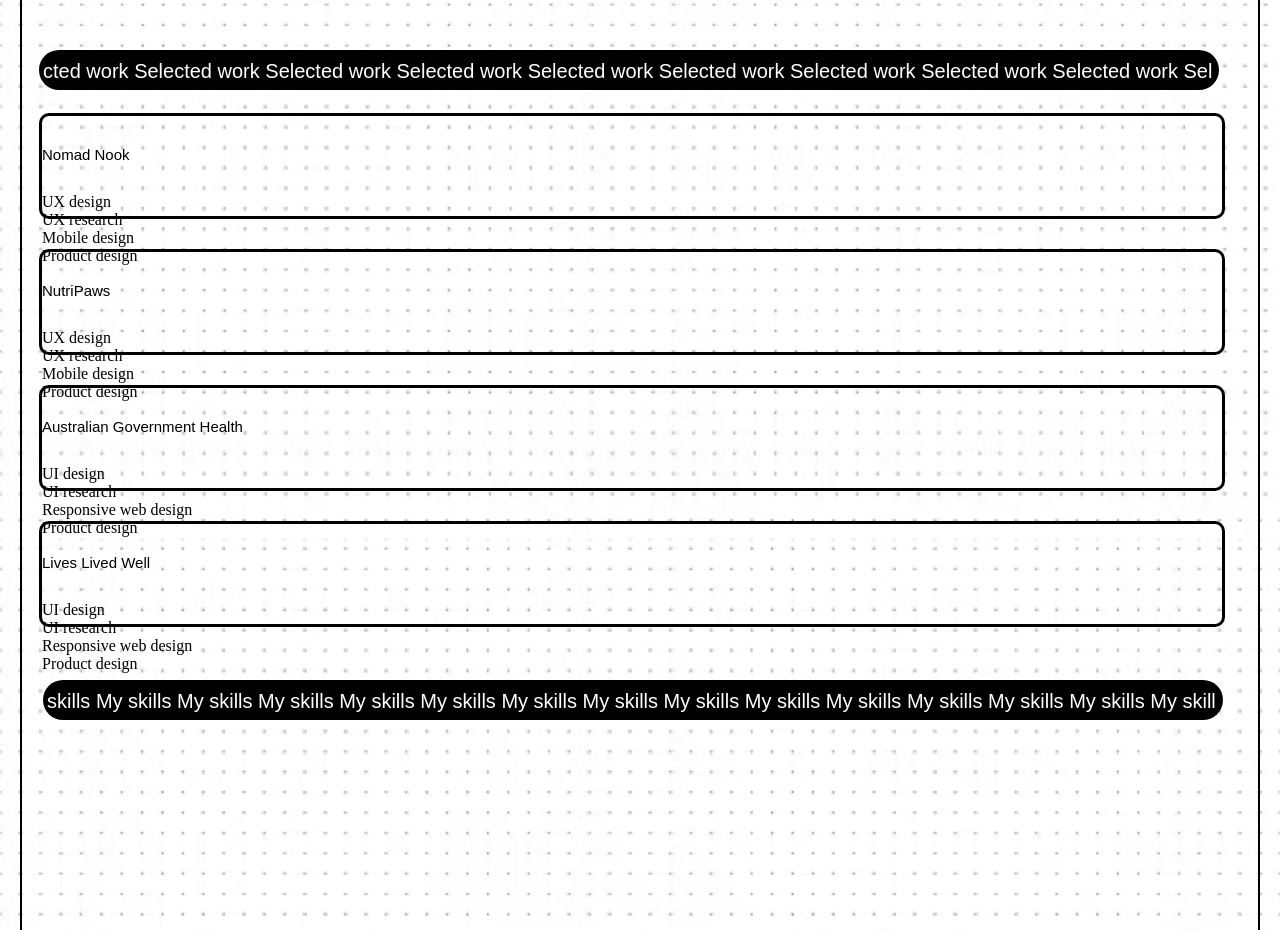
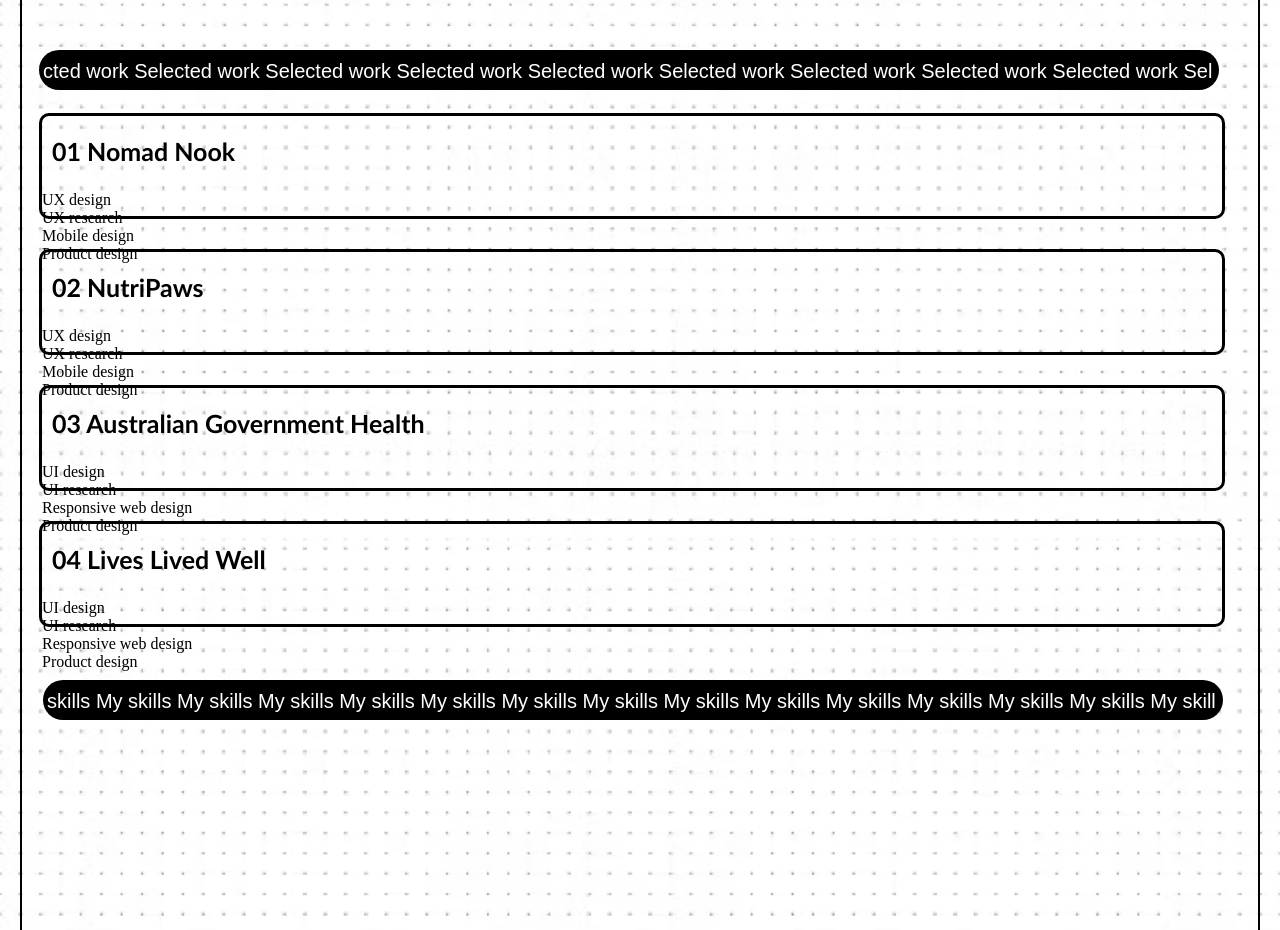
Before and after one commit to ShruthiGurunathan/UX_UI_HW_18, a plain HTML site: page index.html in a window 1280 px wide. Shown: the part 1300-2230 px from the top of the page. Drawn offline with Linux system fonts and the light colour scheme.

Commit message:
Fixing issues

```diff
--- a/CSS/style.css
+++ b/CSS/style.css
@@ -157,10 +157,13 @@
 .case-study-list-text-2,
 .case-study-list-text-3,
 .case-study-list-text-4  {
-  margin-top: 30px;
-  margin-bottom: 30px;
-  font: 15px Arial;
+  margin-top: 20px;
+  margin-bottom: 25px;
+  font-family: "Gill Sans MT";
+  font-size: 25px;
+  font-weight: bold;
   color: black;
+  margin-left: 10px;
 
 }
 
--- a/index.html
+++ b/index.html
@@ -53,7 +53,7 @@
 <!--case study items-->
 
 <div class="case-study-list-item-1">
-<h3 class="case-study-list-text-1"> Nomad Nook</h3>
+<h3 class="case-study-list-text-1"> 01 Nomad Nook</h3>
 <div class="discipline-tags">
 <div class="tag">UX design</div>
 <div class="tag">UX research</div>
@@ -63,7 +63,7 @@
 </div>
 
 <div class="case-study-list-item-2">
-<h3 class="case-study-list-text-2"> NutriPaws</h3>
+<h3 class="case-study-list-text-2"> 02 NutriPaws</h3>
 <div class="discipline-tags">
 <div class="tag">UX design</div>
 <div class="tag">UX research</div>
@@ -73,7 +73,7 @@
 </div>
 
 <div class="case-study-list-item-3">
-<h3 class="case-study-list-text-3">Australian Government Health</h3>
+<h3 class="case-study-list-text-3">03 Australian Government Health</h3>
 <div class="discipline-tags">
 <div class="tag">UI design</div>
 <div class="tag">UI research</div>
@@ -83,7 +83,7 @@
 </div>
 
 <div class="case-study-list-item-4">
-<h3 class="case-study-list-text-4">Lives Lived Well</h3>
+<h3 class="case-study-list-text-4">04 Lives Lived Well</h3>
 <div class="discipline-tags">
 <div class="tag">UI design</div>
 <div class="tag">UI research</div>
```
